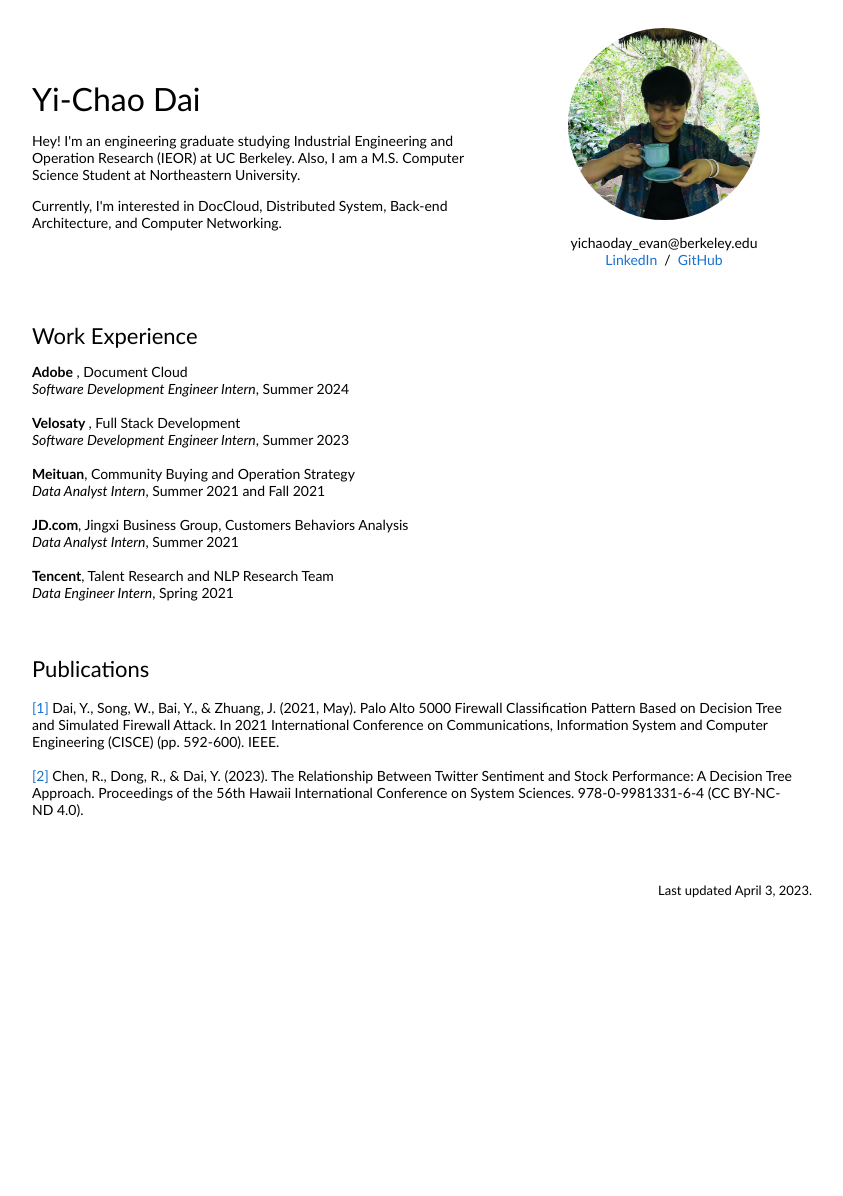
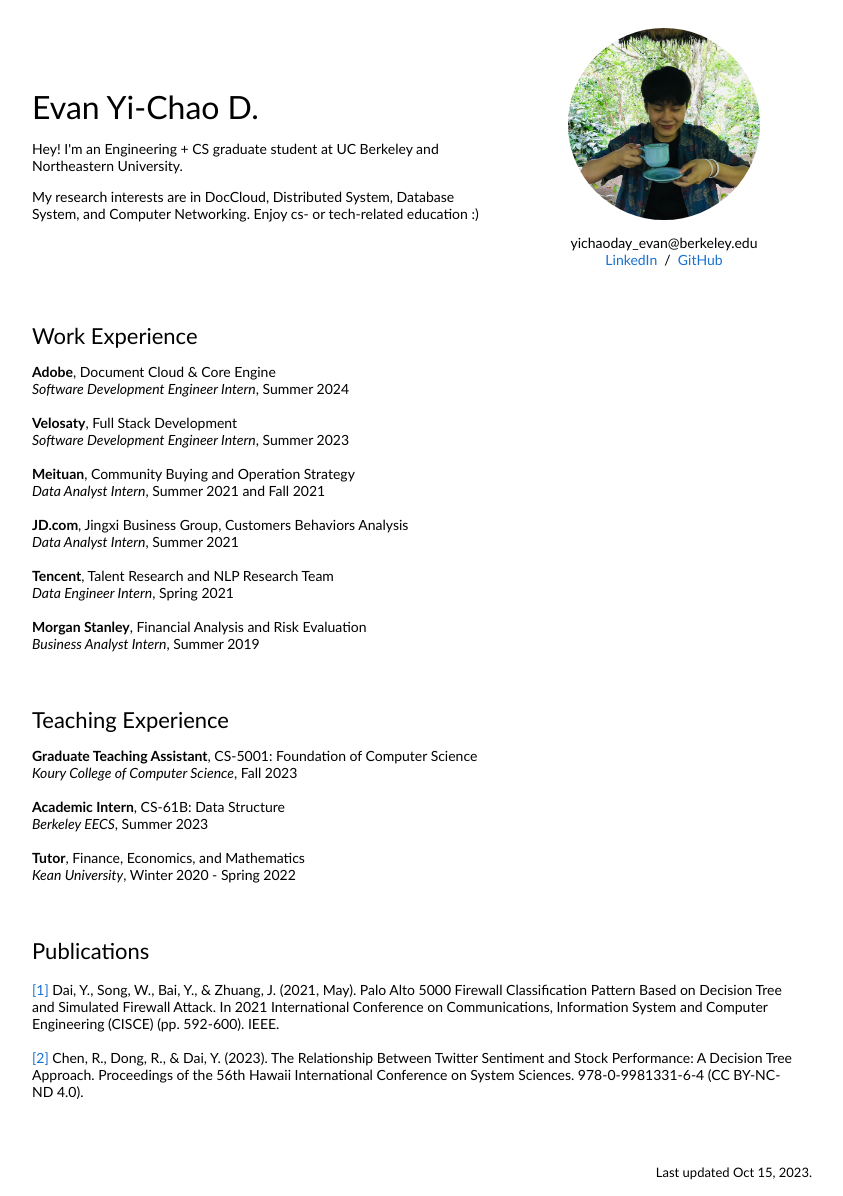
Before and after one commit to evan-dayy/evan-dayy.github.io, a plain HTML site: page index.html in a window 1280 px wide. Shown: the whole page, without its empty margins (228-1071 px from the left). Before the commit the page ends 919 px from the top, so only its background shows below. Drawn offline with Linux system fonts and the light colour scheme.

Commit message:
updated experience

```diff
--- a/index.html
+++ b/index.html
@@ -1,7 +1,7 @@
 <!DOCTYPE html>
 <html lang="en"><head><meta http-equiv="Content-Type" content="text/html; charset=UTF-8">
 
-  <title>Yi-Chao Dai</title>
+  <title>Evan (Yichao) D.</title>
 
   <meta name="author" content="Jon Barron">
   <meta name="viewport" content="width=device-width, initial-scale=1">
@@ -17,13 +17,12 @@
           <tr style="padding:0px">
             <td style="padding:2.5%;width:63%;vertical-align:middle">
               <p style="text-align:left">
-                <name>Yi-Chao Dai</name>
+                <name>Evan Yi-Chao D.</name>
               </p>
               <p>
-                Hey! I'm an engineering graduate studying Industrial Engineering and Operation Research (IEOR) at UC Berkeley. Also, I am a M.S. Computer Science Student at Northeastern University.
-              </p>
+                Hey! I'm an Engineering + CS graduate student at UC Berkeley and Northeastern University.
               <p>
-                Currently, I'm interested in DocCloud, Distributed System, Back-end Architecture, and Computer Networking.
+                My research interests are in DocCloud, Distributed System, Database System, and Computer Networking. Enjoy cs- or tech-related education :)
               </p>
 
             </td>
@@ -49,12 +48,12 @@
               <td class="heading">
                 <heading>Work Experience</heading>
                 <p>
-                  <strong> Adobe </strong>, Document Cloud
+                  <strong> Adobe</strong>, Document Cloud & Core Engine
                   <br>
                   <em>Software Development Engineer Intern</em>, Summer 2024
                   <br>
                   <br>
-                  <strong> Velosaty </strong>, Full Stack Development
+                  <strong> Velosaty</strong>, Full Stack Development
                   <br>
                   <em>Software Development Engineer Intern</em>, Summer 2023
                   <br>
@@ -72,7 +71,36 @@
                   <strong>Tencent</strong>, Talent Research and NLP Research Team
                   <br>
                   <em>Data Engineer Intern</em>, Spring 2021
+                  <br>
+                  <br>
+                  <strong>Morgan Stanley</strong>, Financial Analysis and Risk Evaluation
+                  <br>
+                  <em>Business Analyst Intern</em>, Summer 2019
 
+              </p>
+              </td>
+            </tr>
+          </tbody></table>
+
+
+          <table width="100%" align="center" border="0" cellspacing="0" cellpadding="20"><tbody>
+            <tr>
+              <td class="heading">
+                <heading>Teaching Experience</heading>
+                <p>
+                  <strong> Graduate Teaching Assistant</strong>, CS-5001: Foundation of Computer Science
+                  <br>
+                  <em>Koury College of Computer Science</em>, Fall 2023
+                  <br>
+                  <br>
+                  <strong> Academic Intern</strong>, CS-61B: Data Structure
+                  <br>
+                  <em>Berkeley EECS</em>, Summer 2023
+                  <br>
+                  <br>
+                  <strong>Tutor</strong>, Finance, Economics, and Mathematics
+                  <br>
+                  <em>Kean University</em>, Winter 2020 - Spring 2022
               </p>
               </td>
             </tr>
@@ -104,7 +132,7 @@
             <td style="padding:0px">
               <br>
               <p style="text-align:right;font-size:small;">
-                Last updated April 3, 2023.
+                Last updated Oct 15, 2023.
               </p>
             </td>
           </tr>
```
